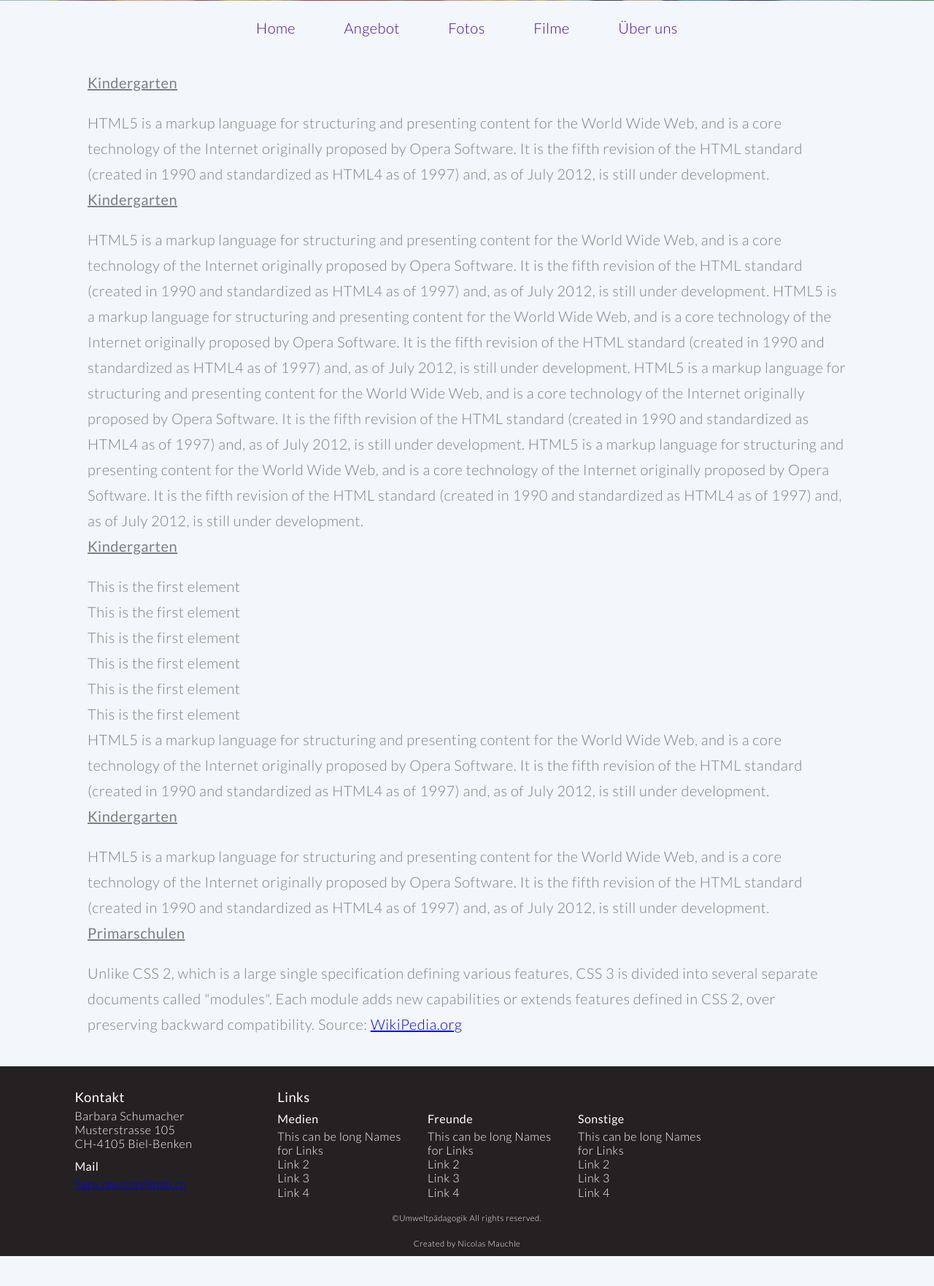
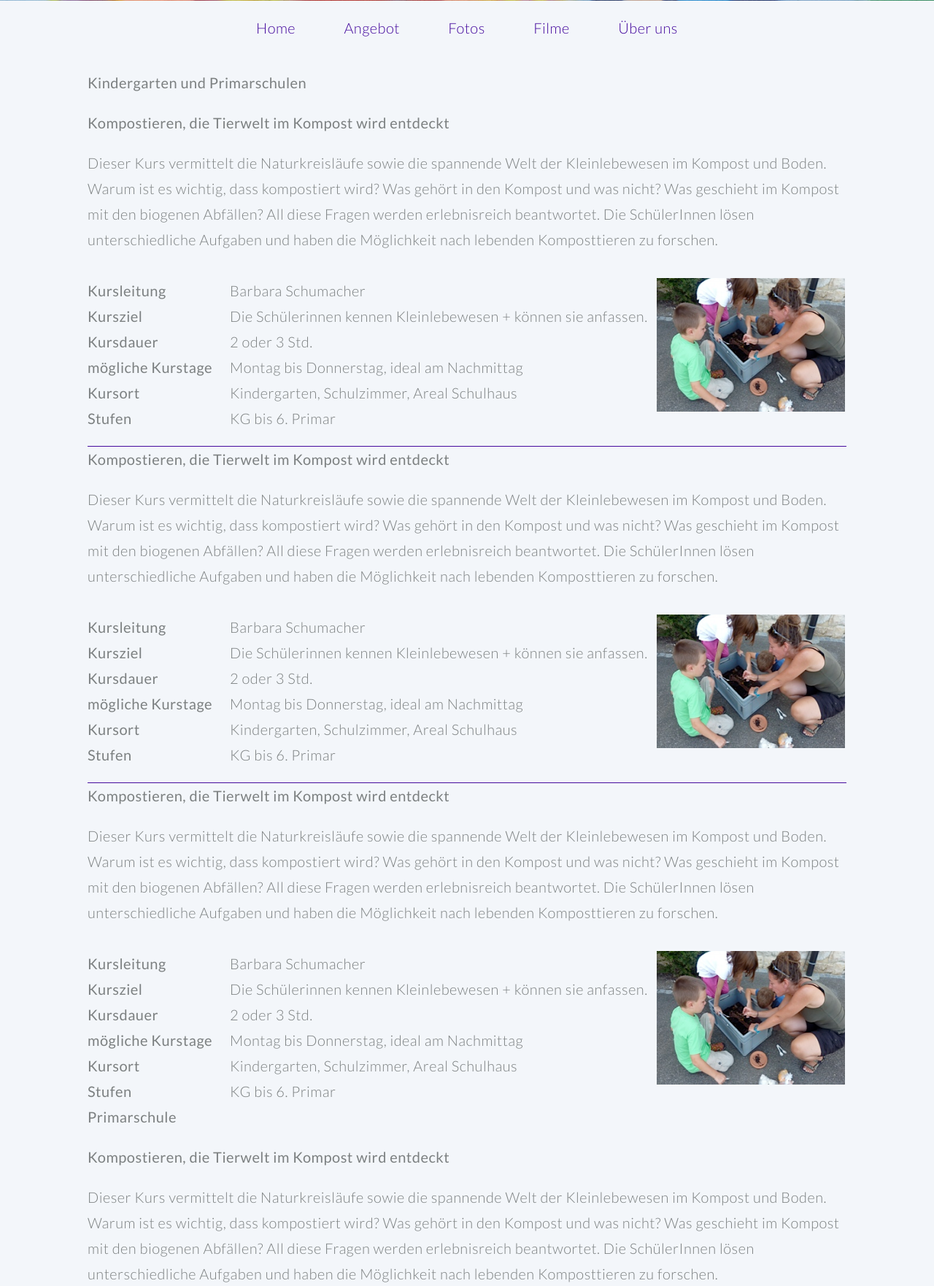
Before and after one commit to bhzunami/umweltpaedagogik, a Rails app: page /offers in a window 1280 px wide. Shown: the part 382-2144 px from the top of the page at 73% size. Before the commit the page ends 2103 px from the top, so only its background shows below. Run offline with Rails 7, Linux system fonts and the light colour scheme; style sheets or scripts are compiled from the project's sources; some libraries are stand-ins or nearby versions.

Commit message:
Offer_Example

```diff
--- a/app/assets/javascripts/startApp.js.coffee
+++ b/app/assets/javascripts/startApp.js.coffee
@@ -1,7 +1,7 @@
 $(document).on "ready page:load", ->
 	new NavBarController()
 	$("#accordion").accordion
-  	autoHeight: true
+  	heightStyle: "content"
   	navigation: true
-  	#active: false
-  	#collapsible: true
+  	active: false
+  	collapsible: true
--- a/app/assets/stylesheets/static_pages.css.scss
+++ b/app/assets/stylesheets/static_pages.css.scss
@@ -16,3 +16,26 @@
 		text-indent: 10px; /* Put the title a little bit right */
 	}
 }
+
+#offerTitle {
+	line-height: 0.75em;
+}
+
+#orders {
+	font-size: 15pt;
+	font-weight: 300;
+	letter-spacing: 0.025em;
+	line-height: 1.75em;
+	#title {
+		font-weight: 400;
+	}
+}
+.orderTitle {
+	font-weight: 400;
+}
+
+hr {
+		margin: 20px 0 0 0 ;
+		border:0;
+		border-top:1px solid #450A9E;
+	}
--- a/app/assets/stylesheets/style.css.scss
+++ b/app/assets/stylesheets/style.css.scss
@@ -38,7 +38,7 @@
 	border: 0;
 }
 
-h2 {
+/*h2 {
 	font-size: 1.5em;
 	letter-spacing: 0.1em;
 }
@@ -46,11 +46,7 @@
 h3 {
 	font-size: 1.15em;
 	letter-spacing: 0.025em;
-	}
-
-h4 {
-	text-decoration: underline;
-}
+	} */
 
 @-moz-keyframes reveal-banner { 0% { opacity: 0; } 100% { opacity: 1; } }
 @-webkit-keyframes reveal-banner { 0% { opacity: 0; } 100% { opacity: 1; } }
--- a/app/views/static_pages/offers.html.erb
+++ b/app/views/static_pages/offers.html.erb
@@ -1,76 +1,180 @@
 <article id="main">
 <p>
 	<div id="accordion">
-	<h4><a href="#">Kindergarten</a></h4>
+	<h4><a href="#">Kindergarten und Primarschulen</a></h4>
 	<div>
+		<!-- Kompostieren -->
+		<h4>Kompostieren, die Tierwelt im Kompost wird entdeckt</h4>
 		<p>
-			<strong>HTML5</strong> is a markup language for structuring and presenting content for the World Wide Web,
-			and is a core technology of the Internet originally proposed by Opera Software. It is
-			the fifth revision of the HTML standard (created in 1990 and standardized as HTML4 as of 1997)
-			and, as of July 2012, is still under development.
-		</p>
+			Dieser Kurs vermittelt die Naturkreisläufe sowie die spannende Welt der Kleinlebewesen im Kompost und Boden. Warum ist es wichtig,
+dass kompostiert wird? Was gehört in den Kompost und was nicht? Was geschieht im Kompost mit den biogenen Abfällen? All diese
+Fragen werden erlebnisreich beantwortet. Die SchülerInnen lösen unterschiedliche Aufgaben und haben die Möglichkeit nach
+lebenden Komposttieren zu forschen.
+		</p><br />
+		<div id="orders">
+			<div class="column nine reset">
+				<div class="orderTitle column three reset">
+					<p>Kursleitung</p>
+					<p>Kursziel</p>
+					<p>Kursdauer</p>
+					<p>mögliche Kurstage</p>
+					<p>Kursort</p>
+					<p>Stufen</p>
+				</div>
+				<div class="column nine reset last">
+					<p>Barbara Schumacher</p>
+					<p>Die Schülerinnen kennen Kleinlebewesen + können sie anfassen.</p>
+					<p>2 oder 3 Std. </p>
+					<p>Montag bis Donnerstag, ideal am Nachmittag </p>
+					<p>Kindergarten, Schulzimmer, Areal Schulhaus</p>
+					<p>KG bis 6. Primar</p>
+				</div>
+				<div class="clear"></div>
+			</div>
+			<div class="column three reset last">
+				<%= image_tag('kompost.png' ) %>
+			</div>
+		</div>
+		<div class="clear"></div>
+		<hr class="hr">
+		<!-- Kompostieren -->
+		<h4>Kompostieren, die Tierwelt im Kompost wird entdeckt</h4>
+		<p>
+			Dieser Kurs vermittelt die Naturkreisläufe sowie die spannende Welt der Kleinlebewesen im Kompost und Boden. Warum ist es wichtig,
+dass kompostiert wird? Was gehört in den Kompost und was nicht? Was geschieht im Kompost mit den biogenen Abfällen? All diese
+Fragen werden erlebnisreich beantwortet. Die SchülerInnen lösen unterschiedliche Aufgaben und haben die Möglichkeit nach
+lebenden Komposttieren zu forschen.
+		</p><br />
+		<div id="orders">
+			<div class="column nine reset">
+				<div class="orderTitle column three reset">
+					<p>Kursleitung</p>
+					<p>Kursziel</p>
+					<p>Kursdauer</p>
+					<p>mögliche Kurstage</p>
+					<p>Kursort</p>
+					<p>Stufen</p>
+				</div>
+				<div class="column nine reset last">
+					<p>Barbara Schumacher</p>
+					<p>Die Schülerinnen kennen Kleinlebewesen + können sie anfassen.</p>
+					<p>2 oder 3 Std. </p>
+					<p>Montag bis Donnerstag, ideal am Nachmittag </p>
+					<p>Kindergarten, Schulzimmer, Areal Schulhaus</p>
+					<p>KG bis 6. Primar</p>
+				</div>
+				<div class="clear"></div>
+			</div>
+			<div class="column three reset last">
+				<%= image_tag('kompost.png' ) %>
+			</div>
+		</div>
+		<div class="clear"></div>
+		<hr>
+		<!-- Kompostieren -->
+		<h4>Kompostieren, die Tierwelt im Kompost wird entdeckt</h4>
+		<p>
+			Dieser Kurs vermittelt die Naturkreisläufe sowie die spannende Welt der Kleinlebewesen im Kompost und Boden. Warum ist es wichtig,
+dass kompostiert wird? Was gehört in den Kompost und was nicht? Was geschieht im Kompost mit den biogenen Abfällen? All diese
+Fragen werden erlebnisreich beantwortet. Die SchülerInnen lösen unterschiedliche Aufgaben und haben die Möglichkeit nach
+lebenden Komposttieren zu forschen.
+		</p><br />
+		<div id="orders">
+			<div class="column nine reset">
+				<div class="orderTitle column three reset">
+					<p>Kursleitung</p>
+					<p>Kursziel</p>
+					<p>Kursdauer</p>
+					<p>mögliche Kurstage</p>
+					<p>Kursort</p>
+					<p>Stufen</p>
+				</div>
+				<div class="column nine reset last">
+					<p>Barbara Schumacher</p>
+					<p>Die Schülerinnen kennen Kleinlebewesen + können sie anfassen.</p>
+					<p>2 oder 3 Std. </p>
+					<p>Montag bis Donnerstag, ideal am Nachmittag </p>
+					<p>Kindergarten, Schulzimmer, Areal Schulhaus</p>
+					<p>KG bis 6. Primar</p>
+				</div>
+				<div class="clear"></div>
+			</div>
+			<div class="column three reset last">
+				<%= image_tag('kompost.png' ) %>
+			</div>
+		</div>
+
+	</div>
+	<h4><a href="#">Primarschule</a></h4>
+	<div>
+	<h4>Kompostieren, die Tierwelt im Kompost wird entdeckt</h4>
+		<p>
+			Dieser Kurs vermittelt die Naturkreisläufe sowie die spannende Welt der Kleinlebewesen im Kompost und Boden. Warum ist es wichtig,
+dass kompostiert wird? Was gehört in den Kompost und was nicht? Was geschieht im Kompost mit den biogenen Abfällen? All diese
+Fragen werden erlebnisreich beantwortet. Die SchülerInnen lösen unterschiedliche Aufgaben und haben die Möglichkeit nach
+lebenden Komposttieren zu forschen.
+		</p><br />
+		<div id="orders">
+			<div class="column nine reset">
+				<div class="orderTitle column three reset">
+					<p>Kursleitung</p>
+					<p>Kursziel</p>
+					<p>Kursdauer</p>
+					<p>mögliche Kurstage</p>
+					<p>Kursort</p>
+					<p>Stufen</p>
+				</div>
+				<div class="column nine reset last">
+					<p>Barbara Schumacher</p>
+					<p>Die Schülerinnen kennen Kleinlebewesen + können sie anfassen.</p>
+					<p>2 oder 3 Std. </p>
+					<p>Montag bis Donnerstag, ideal am Nachmittag </p>
+					<p>Kindergarten, Schulzimmer, Areal Schulhaus</p>
+					<p>KG bis 6. Primar</p>
+				</div>
+				<div class="clear"></div>
+			</div>
+			<div class="column three reset last">
+				<%= image_tag('kompost.png' ) %>
+			</div>
+		</div>
 	</div>
 
-<h4><a href="#">Kindergarten</a></h4>
+	<h4><a href="#">Sekundarschule</a></h4>
 	<div>
+		<h4>Kompostieren, die Tierwelt im Kompost wird entdeckt</h4>
 		<p>
-			<strong>HTML5</strong> is a markup language for structuring and presenting content for the World Wide Web,
-			and is a core technology of the Internet originally proposed by Opera Software. It is
-			the fifth revision of the HTML standard (created in 1990 and standardized as HTML4 as of 1997)
-			and, as of July 2012, is still under development.
-			<strong>HTML5</strong> is a markup language for structuring and presenting content for the World Wide Web,
-			and is a core technology of the Internet originally proposed by Opera Software. It is
-			the fifth revision of the HTML standard (created in 1990 and standardized as HTML4 as of 1997)
-			and, as of July 2012, is still under development.
-			<strong>HTML5</strong> is a markup language for structuring and presenting content for the World Wide Web,
-			and is a core technology of the Internet originally proposed by Opera Software. It is
-			the fifth revision of the HTML standard (created in 1990 and standardized as HTML4 as of 1997)
-			and, as of July 2012, is still under development.
-			<strong>HTML5</strong> is a markup language for structuring and presenting content for the World Wide Web,
-			and is a core technology of the Internet originally proposed by Opera Software. It is
-			the fifth revision of the HTML standard (created in 1990 and standardized as HTML4 as of 1997)
-			and, as of July 2012, is still under development.
-		</p>
+			Dieser Kurs vermittelt die Naturkreisläufe sowie die spannende Welt der Kleinlebewesen im Kompost und Boden. Warum ist es wichtig,
+dass kompostiert wird? Was gehört in den Kompost und was nicht? Was geschieht im Kompost mit den biogenen Abfällen? All diese
+Fragen werden erlebnisreich beantwortet. Die SchülerInnen lösen unterschiedliche Aufgaben und haben die Möglichkeit nach
+lebenden Komposttieren zu forschen.
+		</p><br />
+		<div id="orders">
+			<div class="column nine reset">
+				<div class="orderTitle column three reset">
+					<p>Kursleitung</p>
+					<p>Kursziel</p>
+					<p>Kursdauer</p>
+					<p>mögliche Kurstage</p>
+					<p>Kursort</p>
+					<p>Stufen</p>
+				</div>
+				<div class="column nine reset last">
+					<p>Barbara Schumacher</p>
+					<p>Die Schülerinnen kennen Kleinlebewesen + können sie anfassen.</p>
+					<p>2 oder 3 Std. </p>
+					<p>Montag bis Donnerstag, ideal am Nachmittag </p>
+					<p>Kindergarten, Schulzimmer, Areal Schulhaus</p>
+					<p>KG bis 6. Primar</p>
+				</div>
+				<div class="clear"></div>
+			</div>
+			<div class="column three reset last">
+				<%= image_tag('kompost.png' ) %>
+			</div>
+		</div>
 	</div>
 
-	<h4><a href="#">Kindergarten</a></h4>
-	<div>
-		<p>
-			<ul>
-				<li>This is the first element</li>
-				<li>This is the first element</li>
-				<li>This is the first element</li>
-				<li>This is the first element</li>
-				<li>This is the first element</li>
-				<li>This is the first element</li>
-			</ul>
-			<strong>HTML5</strong> is a markup language for structuring and presenting content for the World Wide Web,
-			and is a core technology of the Internet originally proposed by Opera Software. It is
-			the fifth revision of the HTML standard (created in 1990 and standardized as HTML4 as of 1997)
-			and, as of July 2012, is still under development.
-		</p>
-	</div>
-
-	<h4><a href="#">Kindergarten</a></h4>
-	<div>
-		<p>
-			<strong>HTML5</strong> is a markup language for structuring and presenting content for the World Wide Web,
-			and is a core technology of the Internet originally proposed by Opera Software. It is
-			the fifth revision of the HTML standard (created in 1990 and standardized as HTML4 as of 1997)
-			and, as of July 2012, is still under development.
-		</p>
-	</div>
-
-	<h4><a href="#">Primarschulen</a></h4>
-	<div>
-		<p>
-			Unlike CSS 2, which is a large single specification defining various features,
-			CSS 3 is divided into several separate documents called "modules". Each module
-			adds new capabilities or extends features defined in CSS 2, over preserving backward
-			compatibility. <em><strong>Source:</strong> <a href="http://en.wikipedia.org/wiki/Css">WikiPedia.org</a></em>
-
-		</p>
-	</div>
-	</div>
+	</div><!-- Accordeon -->
 </p>
 </article>
```
Also changed, not shown: app/assets/images/kompost.png (added).
